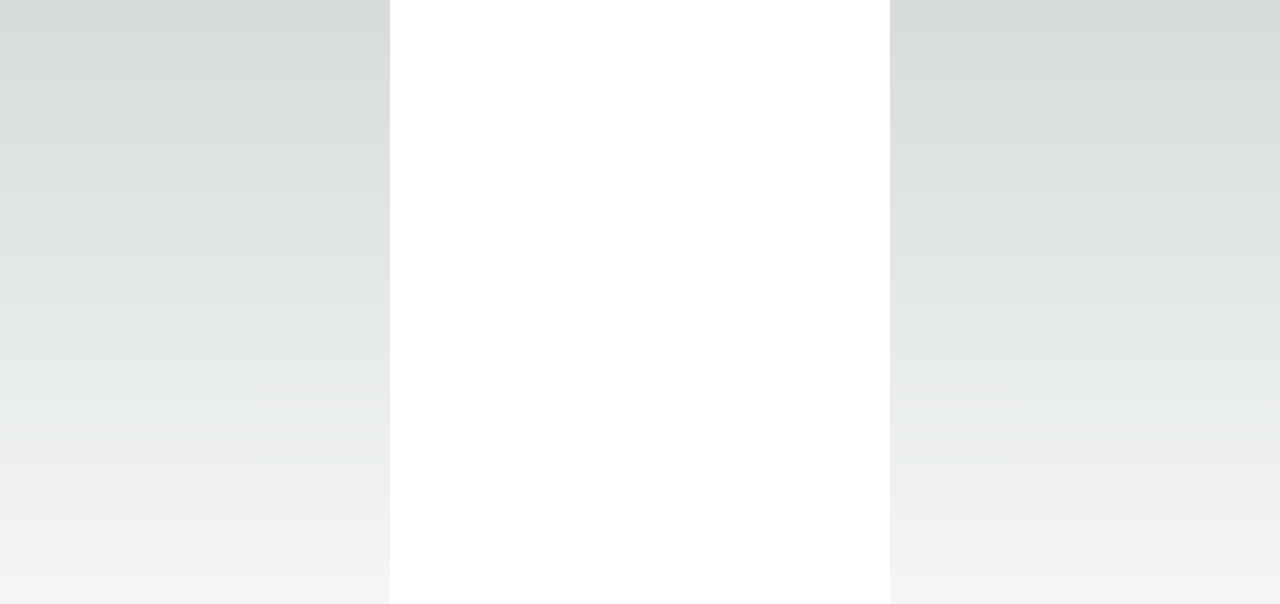
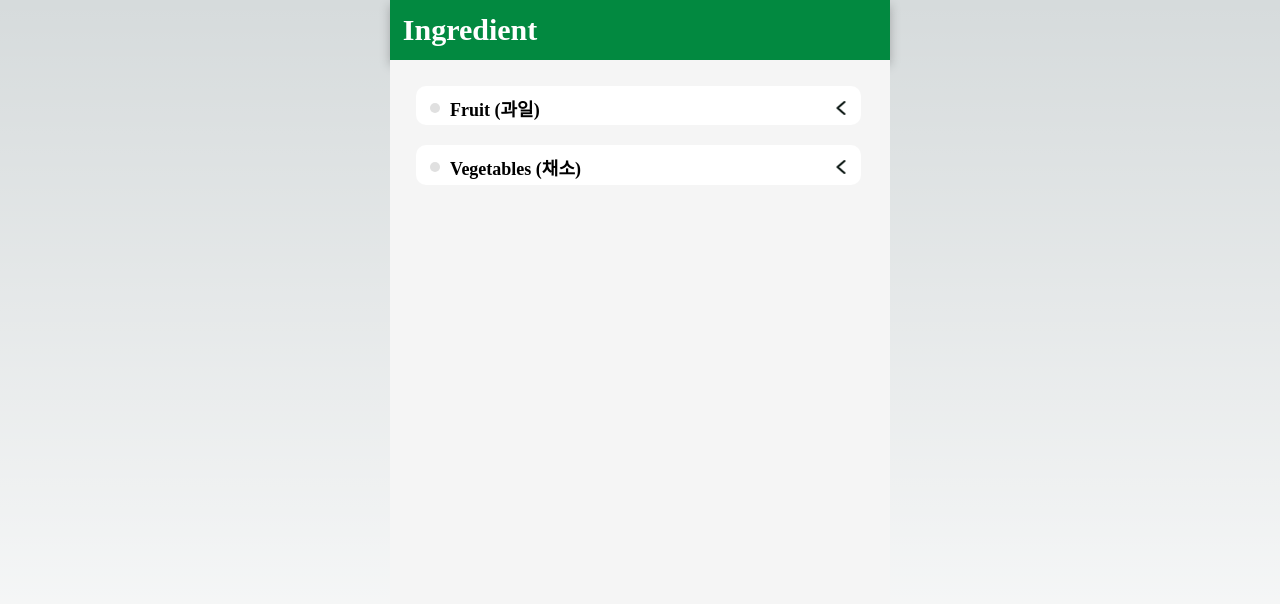
Before and after one commit to Capstone-2024-1/frontend, a Next.js app: page /my/modify in a window 1280 px wide. Shown: the top 604 px of the page. Built offline with nearby package versions, Linux system fonts and the light colour scheme.

Commit message:
feat: modify 클릭 시 해당 페이지로 이동 (#15)

```diff
--- a/src/components/Home/my/Modify.tsx
+++ b/src/components/Home/my/Modify.tsx
@@ -1,3 +1,4 @@
+import Ingredient from '@/components/register/ingredient/Ingredients';
 import { Box } from '@mui/material';
 import { useRouter } from 'next/router';
 import React from 'react'
@@ -7,10 +8,8 @@ const Modify = () => {
   const type = Array.isArray(router.query.type) ? router.query.type[0] : router.query.type;
 
   return (
-    <Box>
-      {type}
-    </Box>
+    <Ingredient list={true}/>
   )
 }
 
-export default Modify
+export default Modify;
```
